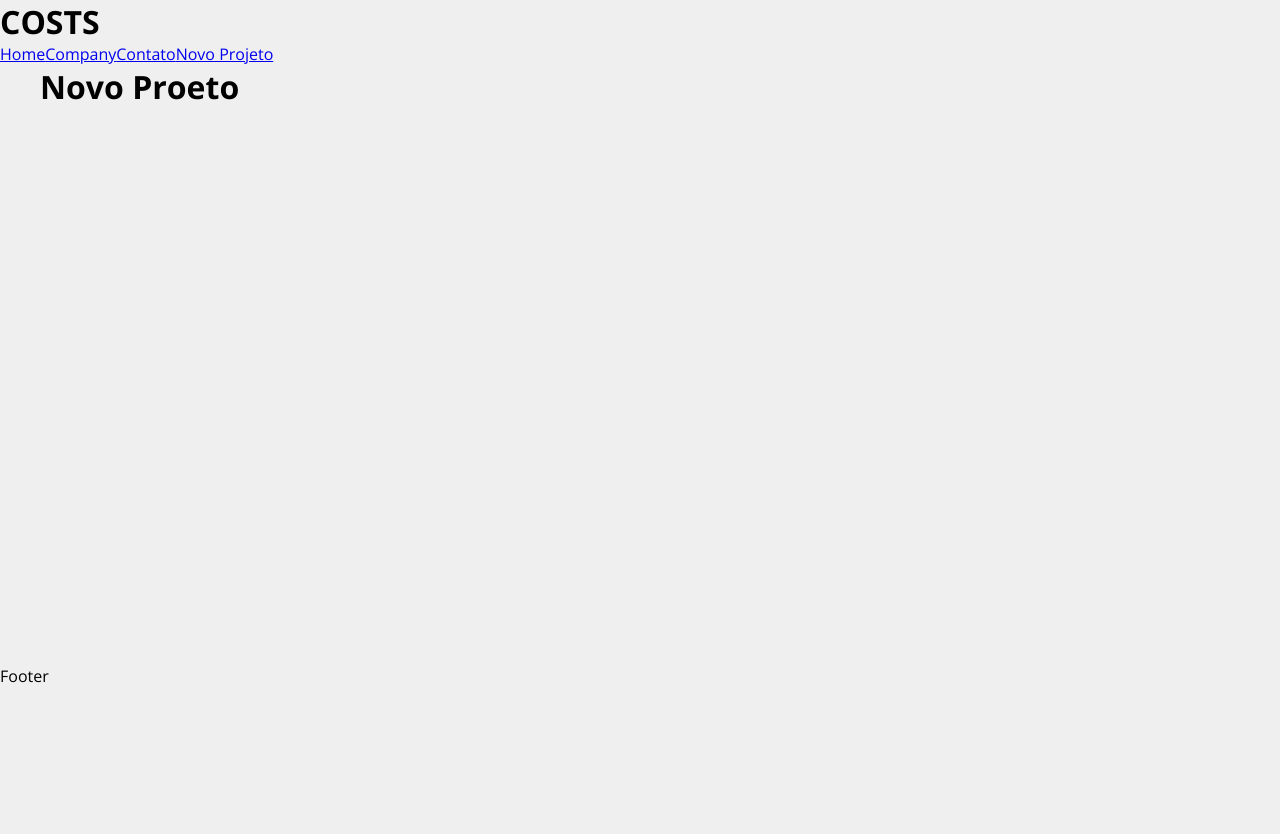
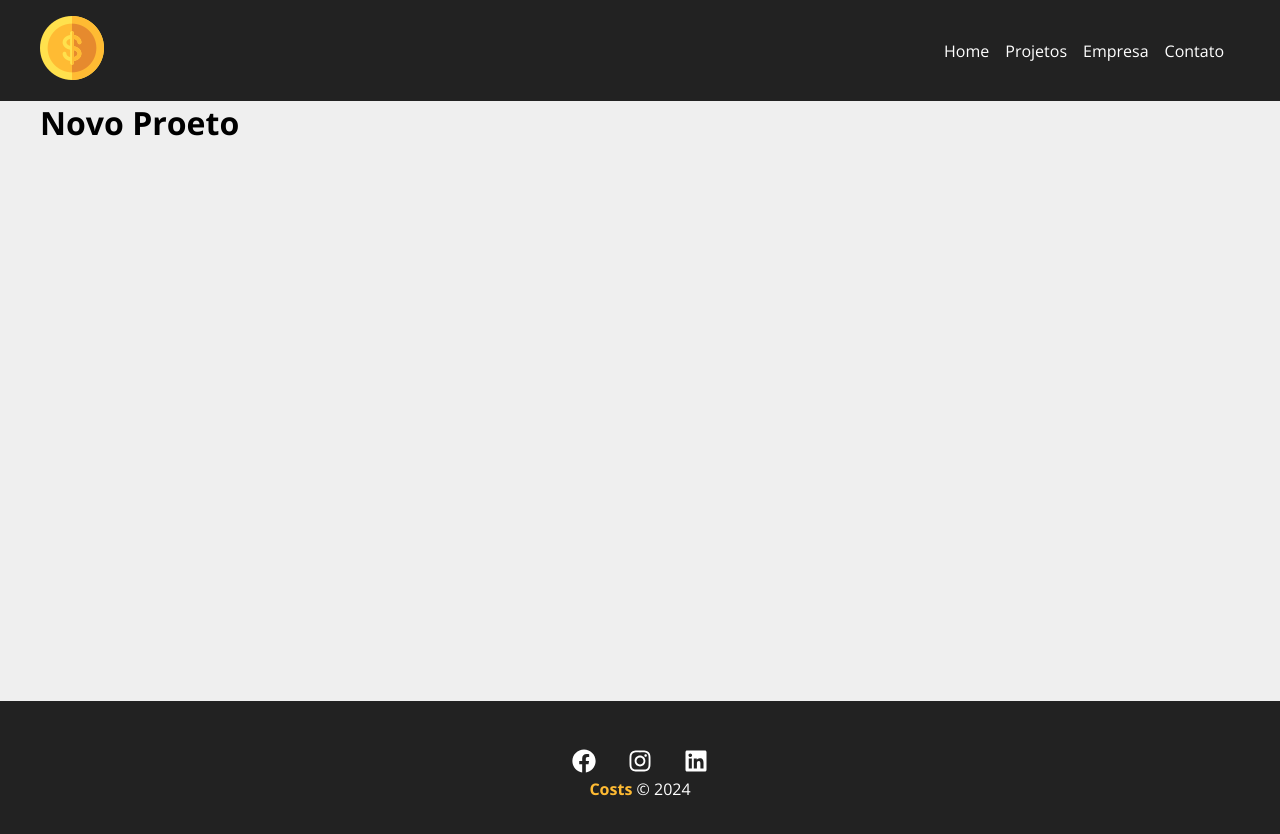
Before and after one commit to luisfernandoalima/projeto-cost, a React (Create React App) app: page /newproject in a window 1280 px wide. Shown: the top 834 px of the page. Before the commit the page ends 800 px from the top, so only its background shows below. Built offline with nearby package versions, Linux system fonts and the light colour scheme.

Commit message:
feature/Navbar e Footer

```diff
--- a/src/App.jsx
+++ b/src/App.jsx
@@ -1,31 +1,30 @@
-import { BrowserRouter as Router, Routes, Route, Link } from "react-router-dom";
+import { BrowserRouter as Router, Routes, Route } from "react-router-dom";
+
+// Pages
 import { Home } from "./pages/Home";
 import { Company } from "./pages/Company";
 import { Contact } from "./pages/Contact";
 import { NewProject } from "./pages/NewProject";
+import { Projects } from "./pages/Projects";
+// Components
 import { Container } from "./components/layouts/Container";
+import { Navbar } from "./components/layouts/Navbar";
+import { Footer } from "./components/layouts/Footer";
+
 function App() {
   return (
     <Router>
-      <div className="App">
-        <h1>COSTS</h1>
-
-        <ul>
-          <Link to="/">Home</Link>
-          <Link to="/company">Company</Link>
-          <Link to="/contact">Contato</Link>
-          <Link to="/newproject">Novo Projeto</Link>
-        </ul>
-      </div>
-      <Container customClass='min-height'>
+      <Navbar />
+      <Container customClass="min-height">
         <Routes>
           <Route path="/" element={<Home />} />
           <Route path="/company" element={<Company />} />
+          <Route path="/projects" element={<Projects/>}/>
           <Route path="contact" element={<Contact />} />
           <Route path="/newproject" element={<NewProject />} />
         </Routes>
       </Container>
-      <p>Footer</p>
+      <Footer />
     </Router>
   );
 }
--- /dev/null
+++ b/src/components/layouts/Footer/Footer.module.css
@@ -0,0 +1,30 @@
+.footer{
+    background-color: #222;
+    color: #FFF;
+    padding: 3em;
+    text-align: center;
+}
+
+.social_list {
+    display: flex;
+    justify-content: center;
+    list-style-type: none;
+}
+
+.social_list li {
+    margin: 0 1em;
+
+}
+.social_list li:hover{
+    color: #FFBB33;
+}
+
+.social_list svg{
+    font-size: 1.5em;
+    cursor: pointer;
+}
+
+.copy_right span {
+    font-weight: bold;
+    color: #FFBB33;
+}
--- /dev/null
+++ b/src/components/layouts/Footer/index.jsx
@@ -0,0 +1,22 @@
+import { FaFacebook, FaInstagram, FaLinkedin } from "react-icons/fa";
+
+import styles from './Footer.module.css'
+
+export const Footer = () => {
+  return (
+    <footer className={styles.footer}>
+      <ul className={styles.social_list}>
+        <li>
+          <FaFacebook />
+        </li>
+        <li>
+            <FaInstagram/>
+        </li>
+        <li>
+            <FaLinkedin/>
+        </li>
+      </ul>
+      <p className={styles.copy_right}><span>Costs</span> &copy; 2024</p>
+    </footer>
+  );
+};
--- /dev/null
+++ b/src/components/layouts/Navbar/Navbar.module.css
@@ -0,0 +1,26 @@
+.navbar {
+    display: flex;
+    justify-content: space-between;
+    background-color: #222;
+    padding: 1em;
+}
+
+.list{
+    display: flex;
+    list-style: none;
+    align-items: center;
+}
+
+.item{
+    margin-right: 1em;
+}
+
+.item a {
+    color: #fff;
+    text-decoration: none;
+}
+
+.item a:hover{
+    color: #FFBB33;
+    text-decoration: none;
+}
--- /dev/null
+++ b/src/components/layouts/Navbar/index.jsx
@@ -0,0 +1,32 @@
+import { Link } from "react-router-dom";
+
+import { Container } from "../Container";
+
+import styles from "./Navbar.module.css";
+import logo from "../../../img/costs_logo.png";
+
+export const Navbar = () => {
+  return (
+    <nav className={styles.navbar}>
+      <Container>
+        <Link to={"/"}>
+          <img src={logo} alt="" />
+        </Link>
+        <ul className={styles.list}>
+          <li className={styles.item}>
+            <Link to={"/"}>Home</Link>
+          </li>
+          <li className={styles.item}>
+            <Link to={"/projects"}>Projetos</Link>
+          </li>
+          <li className={styles.item}>
+            <Link to={"/company"}>Empresa</Link>
+          </li>
+          <li className={styles.item}>
+            <Link to={"/contact"}>Contato</Link>
+          </li>
+        </ul>
+      </Container>
+    </nav>
+  );
+};
--- /dev/null
+++ b/src/pages/Projects/index.jsx
@@ -0,0 +1,7 @@
+export const Projects = () => {
+    return(
+        <div>
+            <h1>Projetos</h1>
+        </div>
+    )
+}
```
